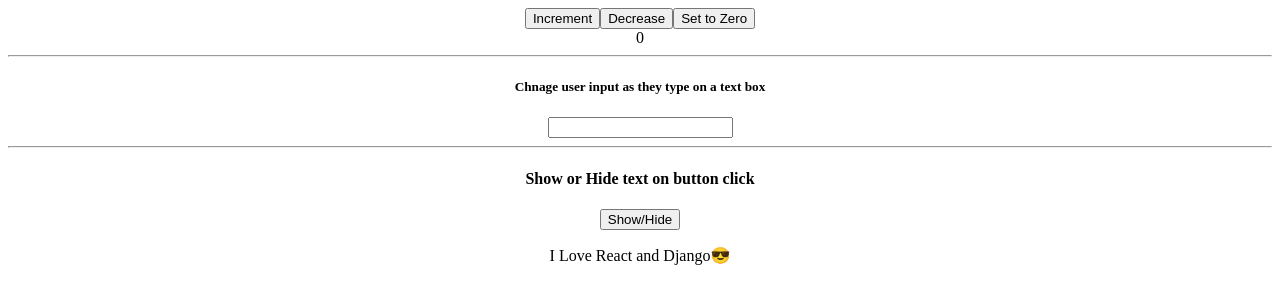
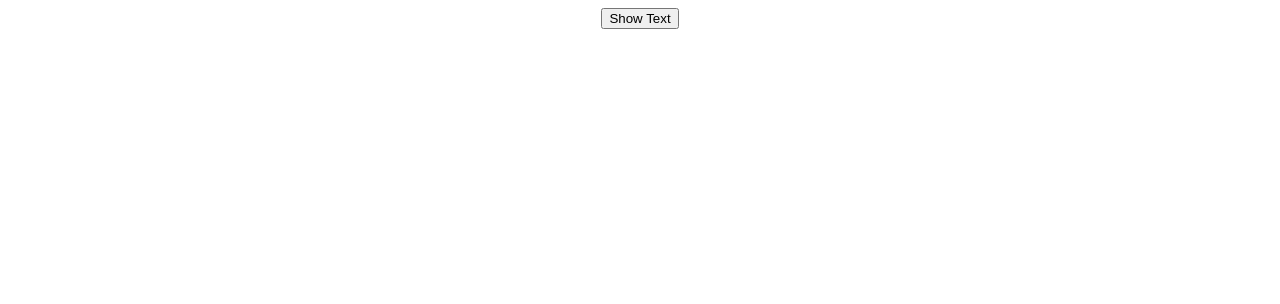
Before and after one commit to nicholas-karimi/react_apps, a React (Create React App) app: page / in a window 1280 px wide. Shown: the top 304 px of the page. Built offline with nearby package versions, Linux system fonts and the light colour scheme.

Commit message:
component lifecycle concepts (useEffect) to handle mount, update and umount

```diff
--- a/src/App.js
+++ b/src/App.js
@@ -2,9 +2,10 @@
 import { useState } from 'react';
 // import Country from './Country';
 // import Planets from './Planets';
+import Text from './Text';
 
 function App() {
-  // increment value
+  /* increment value
   let [count, setCount] = useState(0);
   const increaseCount = () => {
     setCount((count = count + 1));
@@ -26,10 +27,14 @@
   // show or hide text state
   // let [toggleText, setTextToggle] = useState(false);
   let [textColor, setTextColor] = useState('black');
+*/
+
+  // component Life cycle
+  let [showText, setShowText] = useState(false);
 
   return (
     <div className="App">
-      <button onClick={increaseCount}>Increment</button>
+      {/* <button onClick={increaseCount}>Increment</button>
       <button onClick={decreaseCount}>Decrease</button>
       <button onClick={setZero}>Set to Zero</button>
       <br />
@@ -50,7 +55,18 @@
       </button>
       <br />
       {/* {toggleText && <p>I Love React and Django😎</p>} */}
-      <p style={{ color: textColor }}>I Love React and Django😎</p>
+      {/* <p style={{ color: textColor }}>I Love React and Django😎</p> */}
+
+      <button
+        onClick={() => {
+          setShowText(!showText);
+        }}
+      >
+        Show Text
+      </button>
+      {showText}
+
+      {showText && <Text />}
     </div>
   );
 }
--- /dev/null
+++ b/src/Text.js
@@ -0,0 +1,28 @@
+import React from 'react';
+import { useState, useEffect } from 'react';
+
+const Text = () => {
+  const [text, setText] = useState('');
+
+  //   use effect
+  useEffect(() => {
+    console.log('Component Mounted!');
+
+    return () => {
+      console.log('Component Unmounted');
+    };
+  }, []);
+
+  const displayText = event => {
+    setText(event.target.value);
+  };
+  return (
+    <div>
+      {/* <h3> I am text </h3> */}
+      <input onChange={displayText} />
+      <h1>{text}</h1>
+    </div>
+  );
+};
+
+export default Text;
```
Also changed, not shown: Notest.txt.
